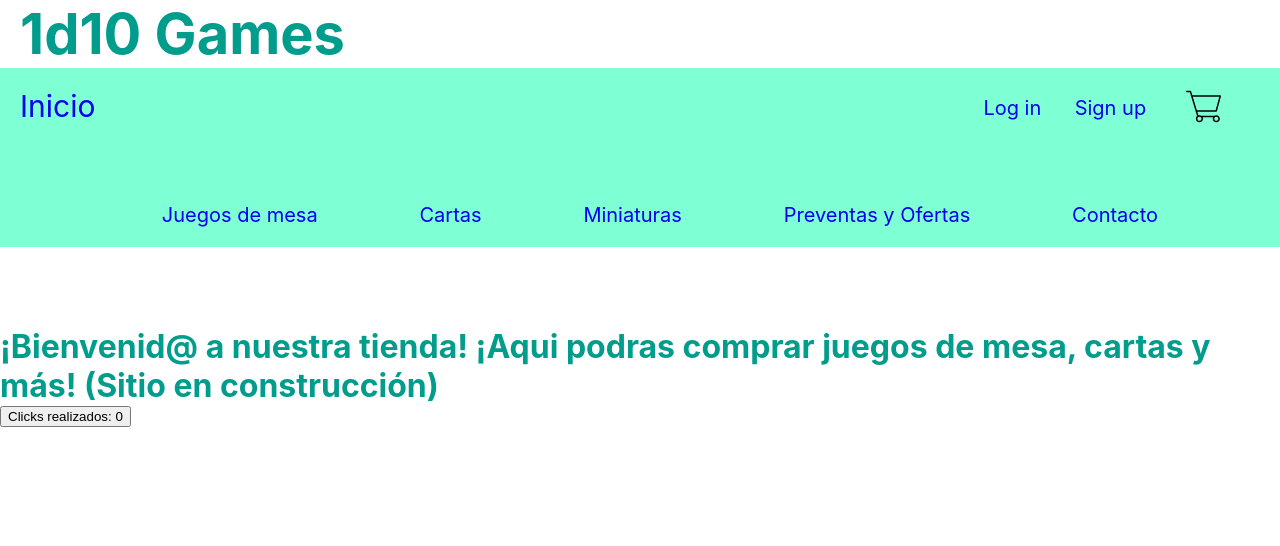
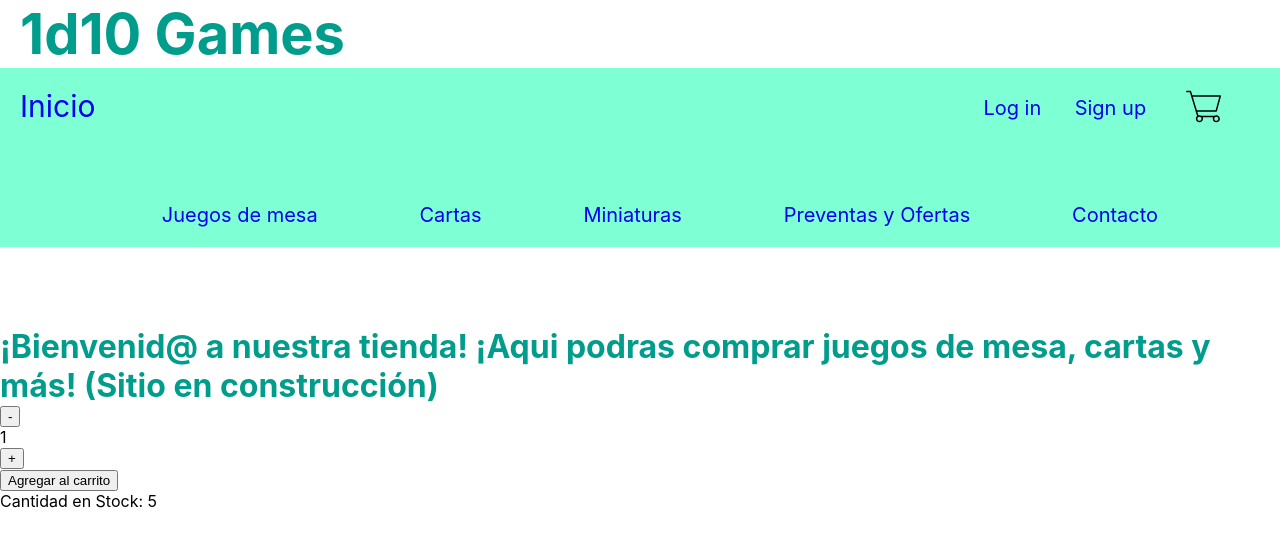
Before and after one commit to Fernando-Andres-Ramos/ProyectoFinal_React, a React (Create React App) app: page / in a window 1280 px wide. Shown: the top 546 px of the page. Built offline with nearby package versions, Linux system fonts and the light colour scheme.

Commit message:
componente ItemCount creado

```diff
--- a/src/App.js
+++ b/src/App.js
@@ -1,7 +1,7 @@
 import React from 'react';
 import { NavBar } from './components/NavBar/NavBar';
 import { ItemListContainer } from './containers/ItemListContainer/ItemListCointainer';
-import {ButtonCounter} from './components/ButtonCounter/ButtonCounter';
+import { ItemCount } from './components/ItemCount/ItemCount';
 function App() {
 
   const Mensaje ='¡Bienvenid@ a nuestra tienda! ¡Aqui podras comprar juegos de mesa, cartas y más! (Sitio en construcción)';
@@ -10,7 +10,7 @@ function App() {
     <div>
       <NavBar />
       <ItemListContainer text={Mensaje}/>
-      <ButtonCounter />
+      <ItemCount stock="5" initial="1"/>
     </div>
   );
 }
--- a/src/components/ButtonCounter/ButtonCounter.jsx
+++ /dev/null
@@ -1,11 +0,0 @@
-import React, { useState } from "react"
-
-export function ButtonCounter () {
-  const[contador,setContador] = useState(0);
-  return(
-    <>
-      <button style={{cursor:"pointer"}} onClick={()=>setContador(contador+1)}>
-        Clicks realizados: {contador}</button>
-    </>
-  );
-}
--- /dev/null
+++ b/src/components/ItemCount/ItemCount.jsx
@@ -0,0 +1,19 @@
+import React,{ useState, useEffect} from "react";
+
+
+export function ItemCount({stock,initial,onAdd}){
+
+  const[contador,setContador] = useState(parseInt(initial));
+
+  return(
+    <>
+      <div>
+        <button id="BotonRestar" style={{cursor:"pointer"}} onClick={()=>setContador(contador-1)}>-</button>
+        <p>{contador}</p>
+        <button id="BotonSumar" style={{cursor:"pointer"}} onClick={()=>setContador(contador+1)}>+</button>
+      </div>
+      <button style={{cursor:"pointer"}}>Agregar al carrito</button>
+      <p>Cantidad en Stock: {stock}</p>
+    </>
+  );
+}
```
Also changed, not shown: src/components/ItemCount/ItemCount.module.css (added).
